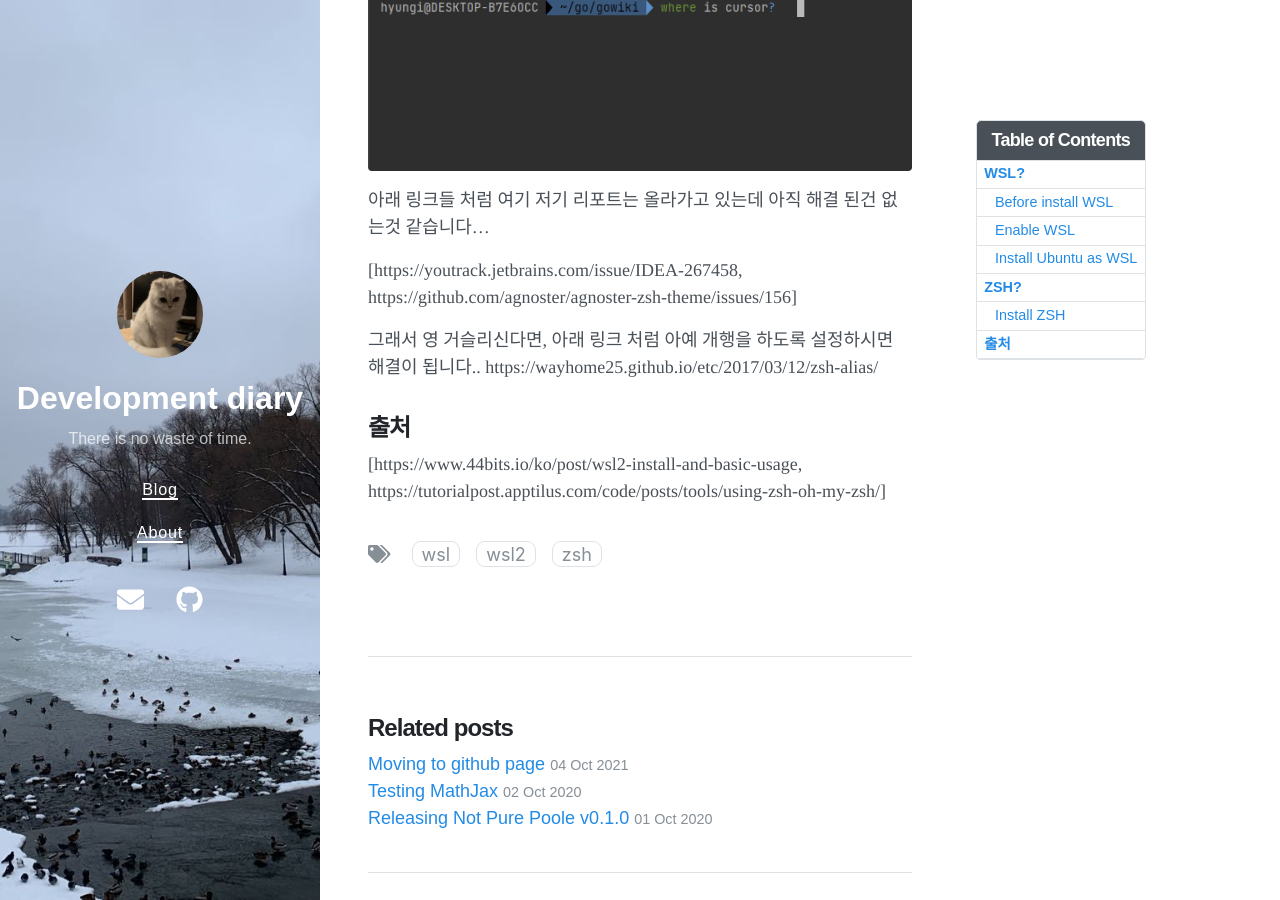
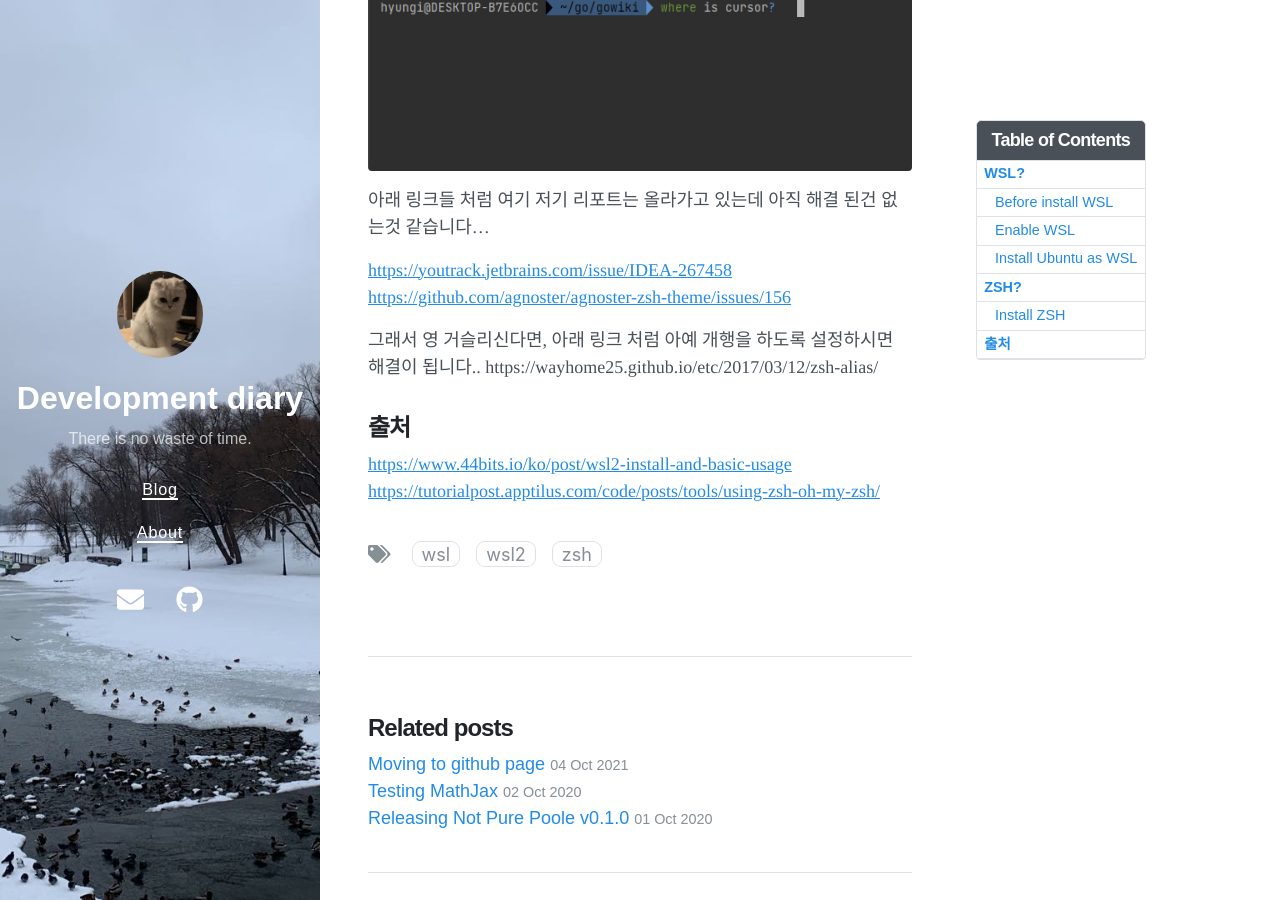
Before and after one commit to hyungi/hyungi.github.io, a Jekyll site: the page built from _posts/2021-10-05-setting-WSL2-and-zsh.md, in a window 1280 px wide and 900 px high, scrolled down 1993 px. Built offline with Jekyll 4.4.1, drawn with Linux system fonts in a browser that asks for light colours; nearby versions of some CDN libraries; part of the change alters nothing that is shown; some of the changed text lies outside the part shown.

Commit message:
Fix url links of post

````diff
--- a/_posts/2021-10-05-setting-WSL2-and-zsh.md
+++ b/_posts/2021-10-05-setting-WSL2-and-zsh.md
@@ -14,7 +14,7 @@ WSL2 로 넘어오면서 제약사항이 많이 적어 졌다고 해서 한번
 
 ### Before install WSL
 - BIOS 확인: 하드웨어 가상화를 이용해야 하기 때문에 아래 링크를 참조해서 자신의 PC 가 하드웨어 가상화를 enable 했는지 확인 할것
-  https://github.com/microsoft/WSL/issues/4120
+  [https://github.com/microsoft/WSL/issues/4120](https://github.com/microsoft/WSL/issues/4120)
 ```
 Can you ensure both these are enabled?
 Hardware Virtualization Assists* in the form of:
@@ -60,9 +60,9 @@ chsh -s $(which zsh)
 ```
 
 그리고 각종 테마와 플러그인을 사용하기 위해 빠질 수 없는 oh-my-zsh 를 설치해 줍니다.
-```shell
+{% highlight shell %}
 sh -c "$(curl -fsSL https://raw.githubusercontent.com/robbyrussell/oh-my-zsh/master/tools/install.sh)"
-```
+{% endhighlight %}
 
 테마와 각종 플러그인 들은 .zshrc 파일 안에서 설정이 가능합니다.
 
@@ -72,10 +72,12 @@ sh -c "$(curl -fsSL https://raw.githubusercontent.com/robbyrussell/oh-my-zsh/mas
 
 아래 링크들 처럼 여기 저기 리포트는 올라가고 있는데 아직 해결 된건 없는것 같습니다...
 
-[https://youtrack.jetbrains.com/issue/IDEA-267458, https://github.com/agnoster/agnoster-zsh-theme/issues/156]
+[https://youtrack.jetbrains.com/issue/IDEA-267458](https://youtrack.jetbrains.com/issue/IDEA-267458)
+[https://github.com/agnoster/agnoster-zsh-theme/issues/156](https://github.com/agnoster/agnoster-zsh-theme/issues/156)
 
 그래서 영 거슬리신다면, 아래 링크 처럼 아예 개행을 하도록 설정하시면 해결이 됩니다..
 https://wayhome25.github.io/etc/2017/03/12/zsh-alias/
 
 ## 출처
-[https://www.44bits.io/ko/post/wsl2-install-and-basic-usage, https://tutorialpost.apptilus.com/code/posts/tools/using-zsh-oh-my-zsh/]
+[https://www.44bits.io/ko/post/wsl2-install-and-basic-usage](https://www.44bits.io/ko/post/wsl2-install-and-basic-usage)
+[https://tutorialpost.apptilus.com/code/posts/tools/using-zsh-oh-my-zsh/](https://tutorialpost.apptilus.com/code/posts/tools/using-zsh-oh-my-zsh/)
````
